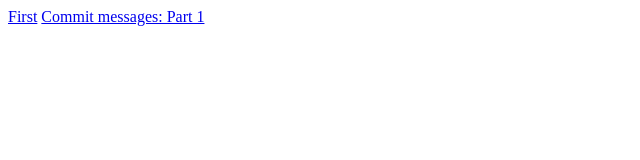
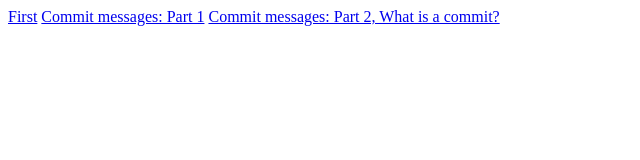
Before and after one commit to MarcMcIntosh/blog-from-marc...down, a website: page src/index.html in a window 1280 px wide. Shown: the whole page, without its empty margins (0-640 px from the left). Drawn offline with Linux system fonts and the light colour scheme.

Commit message:
added link to part 2 commit messages in index.html

```diff
--- a/src/index.html
+++ b/src/index.html
@@ -11,6 +11,7 @@
     <a href="posts/First">First</a>
     <!-- 2018-09-24 --->
     <a href="posts/commit-messages-part-1">Commit messages: Part 1<a>
+    <a href="posts/commit-messages-part-2">Commit messages: Part 2, What is a commit?</a>
   </body>
 
 </html>
```
